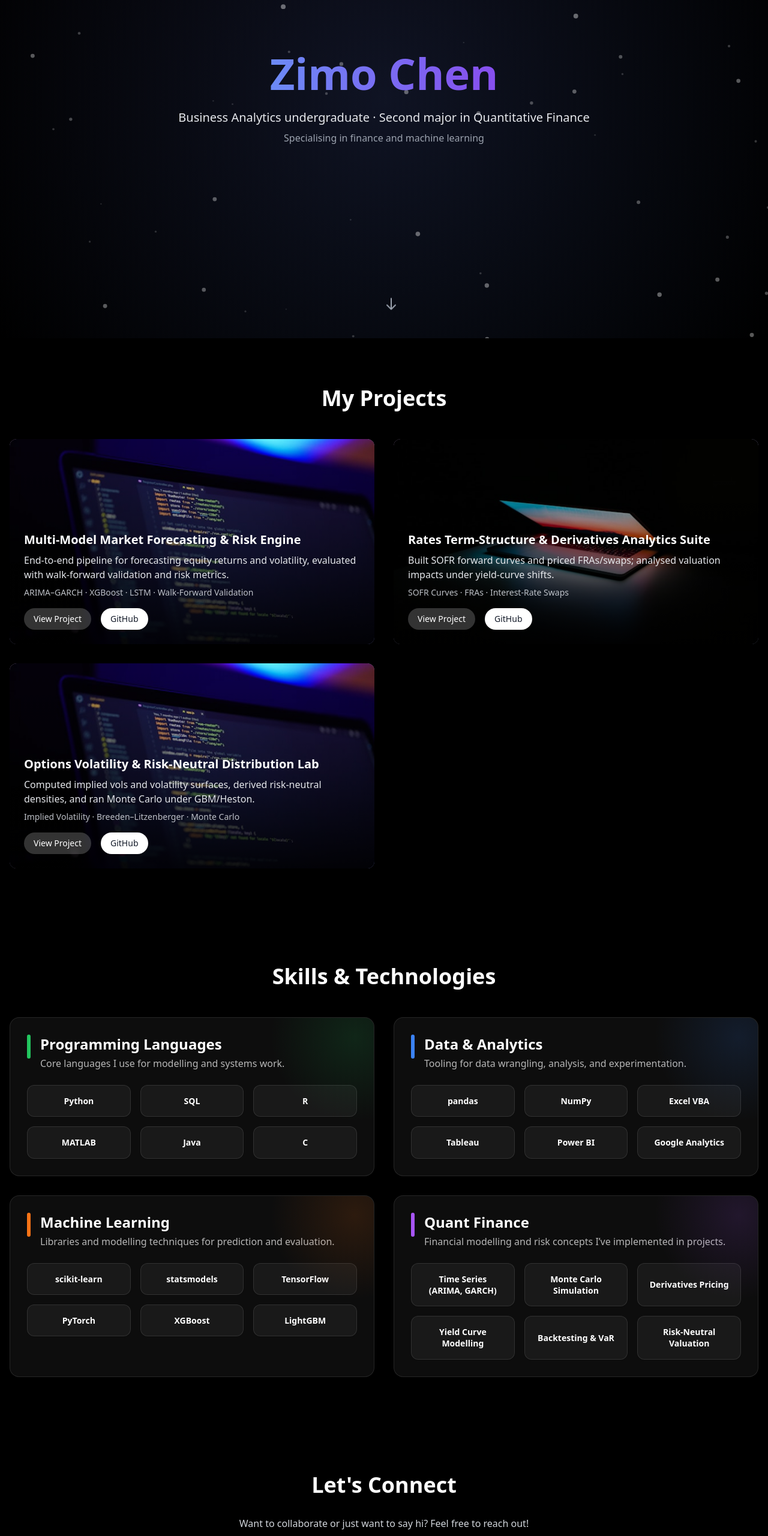
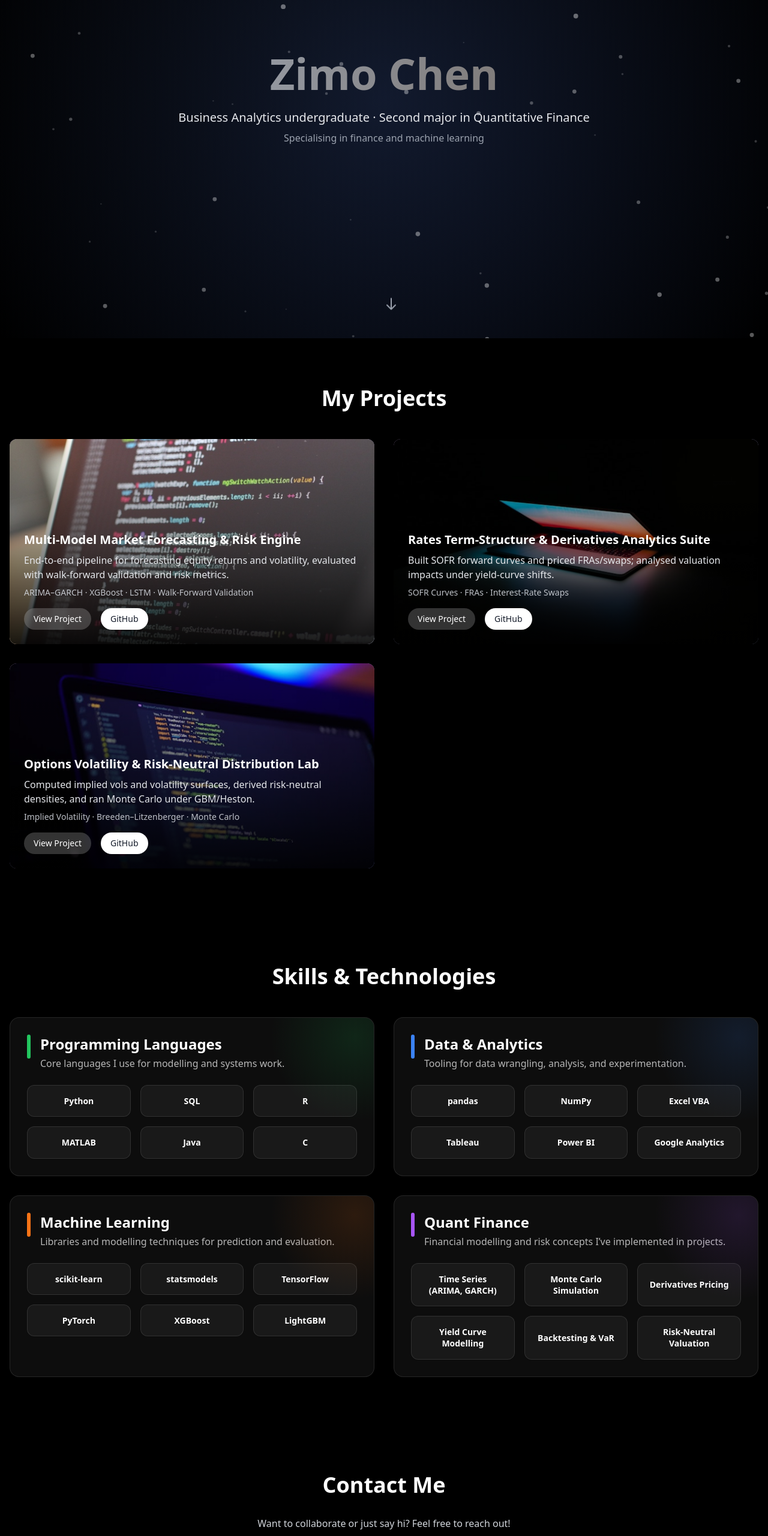
Before and after one commit to ZimoSyndrome/portfolio, a Next.js app: page / in a window 1280 px wide. Shown: the part 236-2797 px from the top of the page at 60% size. Built offline with nearby package versions, Linux system fonts and the light colour scheme.

Commit message:
color changes

```diff
--- a/app/components/ContactSection.tsx
+++ b/app/components/ContactSection.tsx
@@ -14,7 +14,7 @@ export default function ContactSection() {
 					transition={{ duration: 0.6 }}
 					className="text-3xl md:text-4xl font-bold mb-8 text-black dark:text-white"
 				>
-					Let&apos;s Connect
+					Contact Me
 				</motion.h2>
 				<motion.p
 					initial={{ opacity: 0, y: 20 }}
@@ -23,7 +23,7 @@ export default function ContactSection() {
 					transition={{ duration: 0.6, delay: 0.2 }}
 					className="text-gray-600 dark:text-gray-300 mb-6"
 				>
-					Want to collaborate or just want to say hi? Feel free to reach out!
+					Want to collaborate or just say hi? Feel free to reach out!
 				</motion.p>
 
 				<motion.div
--- a/app/components/HeroSection.tsx
+++ b/app/components/HeroSection.tsx
@@ -15,7 +15,8 @@ export default function HeroSection() {
 					initial={{ y: 50 }}
 					animate={{ y: 0 }}
 					transition={{ duration: 0.8, delay: 0.2 }}
-					className="text-4xl md:text-7xl font-bold mb-6 bg-clip-text text-transparent bg-gradient-to-r from-blue-600 to-purple-600 dark:from-blue-400 dark:to-purple-600"
+					className="text-4xl md:text-7xl font-bold mb-6 bg-clip-text text-transparent bg-gradient-to-r from-gray-400 to-gray-600 dark:from-gray-400 dark:to-stone-500"
+					// text-4xl md:text-7xl font-bold mb-6 bg-clip-text text-transparent bg-gradient-to-r from-blue-600 to-purple-600 dark:from-blue-400 dark:to-purple-600
 				>
 					Zimo Chen
 				</motion.h1>
--- a/app/components/ProjectsSection.tsx
+++ b/app/components/ProjectsSection.tsx
@@ -11,7 +11,7 @@ const projects = [
 		summary:
 			'End-to-end pipeline for forecasting equity returns and volatility, evaluated with walk-forward validation and risk metrics.',
 		subtitle: 'ARIMA–GARCH · XGBoost · LSTM · Walk-Forward Validation',
-		image: '/code.jpg',
+		image: '/code2.jpg',
 		projectUrl: '#',
 		githubUrl: '#',
 	},
--- a/app/layout.tsx
+++ b/app/layout.tsx
@@ -88,10 +88,32 @@ export default function RootLayout({
 				<ThemeProvider attribute="class" defaultTheme="dark" enableSystem>
 					{/* Global Background Layer */}
 					<div className="fixed inset-0 z-0 pointer-events-none">
+						<div className="absolute inset-0 bg-gradient-to-br from-stone-100 to-orange-50 dark:from-gray-900 dark:to-blue-950" />
+						<div className="absolute inset-0 bg-[radial-gradient(circle_at_50%_50%,rgba(255,255,255,0.7),rgba(255,255,255,1))] dark:bg-[radial-gradient(circle_at_50%_50%,rgba(17,24,39,0.7),rgba(0,0,0,1))]" />
+						<ParticleBackground />
+					</div>
+
+					{/* default
+
+					<div className="fixed inset-0 z-0 pointer-events-none">
 						<div className="absolute inset-0 bg-gradient-to-br from-blue-300 to-purple-400 dark:from-purple-900/20 dark:to-blue-900/20" />
 						<div className="absolute inset-0 bg-[radial-gradient(circle_at_50%_50%,rgba(255,255,255,0.7),rgba(255,255,255,1))] dark:bg-[radial-gradient(circle_at_50%_50%,rgba(17,24,39,0.7),rgba(0,0,0,1))]" />
 						<ParticleBackground />
 					</div>
+
+					 */}
+
+
+					 {/* off-white + deep navy
+
+					<div className="fixed inset-0 z-0 pointer-events-none">
+						<div className="absolute inset-0 bg-gradient-to-br from-slate-100 to-zinc-200 dark:from-slate-900 dark:to-cyan-900/30" />
+						<div className="absolute inset-0 bg-[radial-gradient(circle_at_50%_50%,rgba(255,255,255,0.7),rgba(255,255,255,1))] dark:bg-[radial-gradient(circle_at_50%_50%,rgba(17,24,39,0.7),rgba(0,0,0,1))]" />
+						<ParticleBackground />
+					</div>
+
+
+					 */}
 
 					<div className="relative z-10">{children}</div>
 					<Analytics />
```
Also changed, not shown: public/code2.jpg (added).
